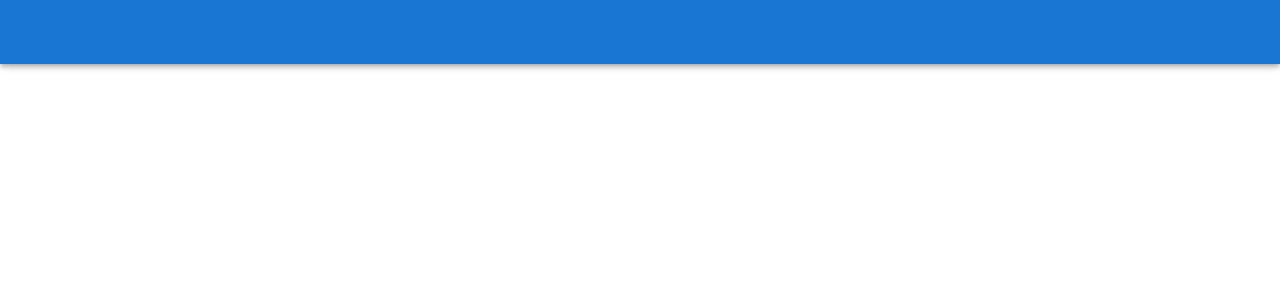
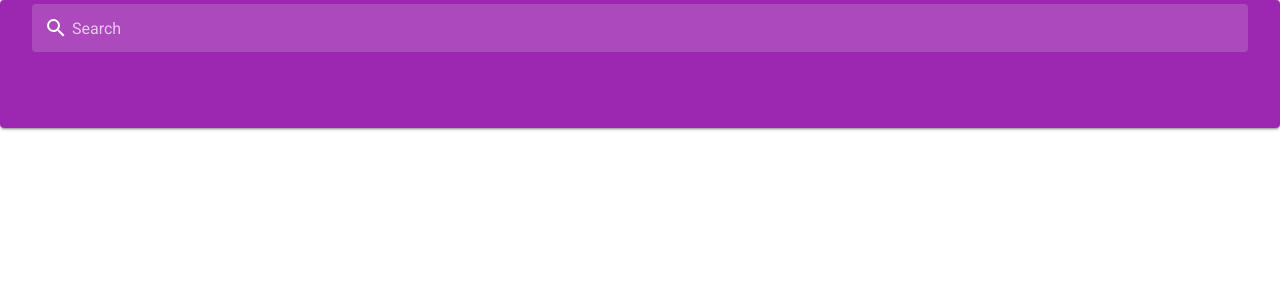
Before and after one commit to yuriechan/phoenix-reviews, a Vue app: page / in a window 1280 px wide. Shown: the top 300 px of the page. Built offline with nearby package versions, Linux system fonts and the light colour scheme.

Commit message:
add searchBar component

```diff
--- a/src/App.vue
+++ b/src/App.vue
@@ -1,19 +1,18 @@
 <template>
   <v-app>
-    <v-app-bar app color="primary" dark>
-    </v-app-bar>
-
     <v-content>
-
+       <SearchBar/>
     </v-content>
   </v-app>
 </template>
 
 <script>
+import SearchBar from '@/components/SearchBar.vue'
 export default {
   name: 'App',
-
-  components: {},
+  components: {
+    SearchBar
+  },
 
   data: () => ({}),
 };
--- /dev/null
+++ b/src/components/SearchBar.vue
@@ -0,0 +1,27 @@
+<template>
+    <v-card>
+        <v-toolbar color="purple" dark flat prominent>
+            <v-text-field
+                class="mx-4"
+                flat
+                hide-details
+                label="Search"
+                :prepend-inner-icon="svgPath"
+                solo-inverted
+            ></v-text-field>
+        </v-toolbar>
+    </v-card>
+</template>
+
+<script>
+import { mdiMagnify } from '@mdi/js'
+export default {
+    data: () => ({
+        svgPath: mdiMagnify
+    })
+
+}
+</script>
+
+<style scoped>
+</style>
--- a/src/plugins/vuetify.js
+++ b/src/plugins/vuetify.js
@@ -4,4 +4,7 @@ import Vuetify from 'vuetify/lib';
 Vue.use(Vuetify);
 
 export default new Vuetify({
+    icons: {
+        iconfont: 'mdiSvg'
+    }
 });
```
